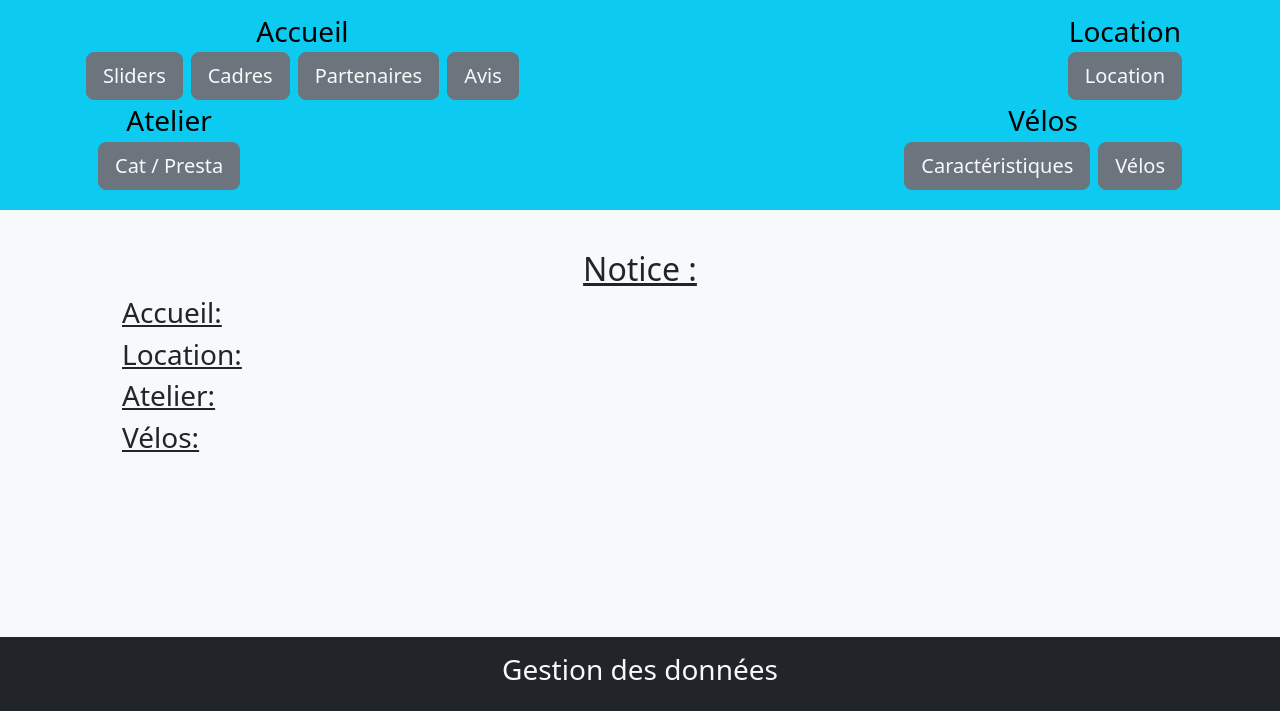
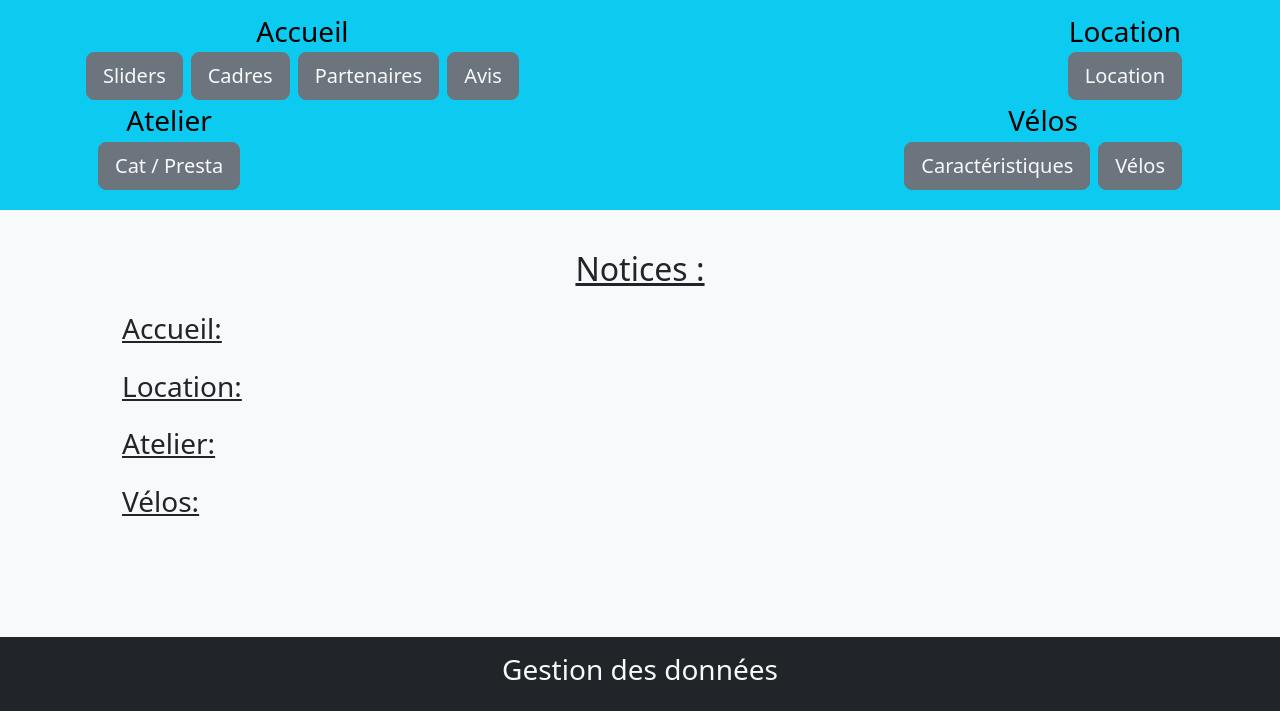
Before and after one commit to ChristopheC-83/velo-expresso-back, a PHP site: template views/pages/homePage.view.php in a window 1280 px wide. Shown: the part 89-800 px from the top of the page. Run offline with PHP 8.4, Linux system fonts and the light colour scheme; the template is opened without the code that fills it, so the values that code supplies are empty; the visitor is signed in with stand-in values (Sample User, id 1); some libraries are stand-ins or nearby versions.

Commit message:
MEP fchiers notices

```diff
--- /dev/null
+++ b/views/components/notices/notices.php
@@ -0,0 +1,18 @@
+<div class="d-flex">
+
+    <div class="my-2 w-100 h-100 p-1 p-sm-2 p-md-3">
+        <h2 class="text-center mb-2"><u>Notices :</u></h2>
+        <h3 class="my-4"><u>Accueil:</u></h3>
+        <?php require_once("views/components/notices/home_notice.php")   ?>
+        <h3 class="my-4"><u>Location:</u></h3>
+        <?php require_once("views/components/notices/rental_notice.php")   ?>
+        <h3 class="my-4"><u>Atelier:</u></h3>
+        <?php require_once("views/components/notices/workshop_notice.php")   ?>
+        <h3 class="my-4"><u>Vélos:</u></h3>
+        <?php require_once("views/components/notices/bikes_notice.php")   ?>
+
+
+
+    </div>
+
+</div>
--- a/views/pages/homePage.view.php
+++ b/views/pages/homePage.view.php
@@ -22,21 +22,7 @@
             </div>
 
         <?php else : ?>
-            <div class="d-flex">
-
-                <div class="my-2 w-100 h-100 p-1 p-sm-2 p-md-3">
-                    <h2 class="text-center mb-2"><u>Notice :</u></h2>
-                    <h3><u>Accueil:</u></h3>
-                    <h3><u>Location:</u></h3>
-                    <h3><u>Atelier:</u></h3>
-                    <h3><u>Vélos:</u></h3>
-
-
-
-                </div>
-
-            </div>
-
+            <?php require_once("views/components/notices/notices.php")   ?>
         <?php endif ?>
 
         <!-- <?php Tools::showArray($_SESSION) ?> -->
```
Also changed, not shown: views/components/notices/bikes_notice.php (added), views/components/notices/home_notice.php (added), views/components/notices/rental_notice.php (added), views/components/notices/workshop_notice.php (added).
